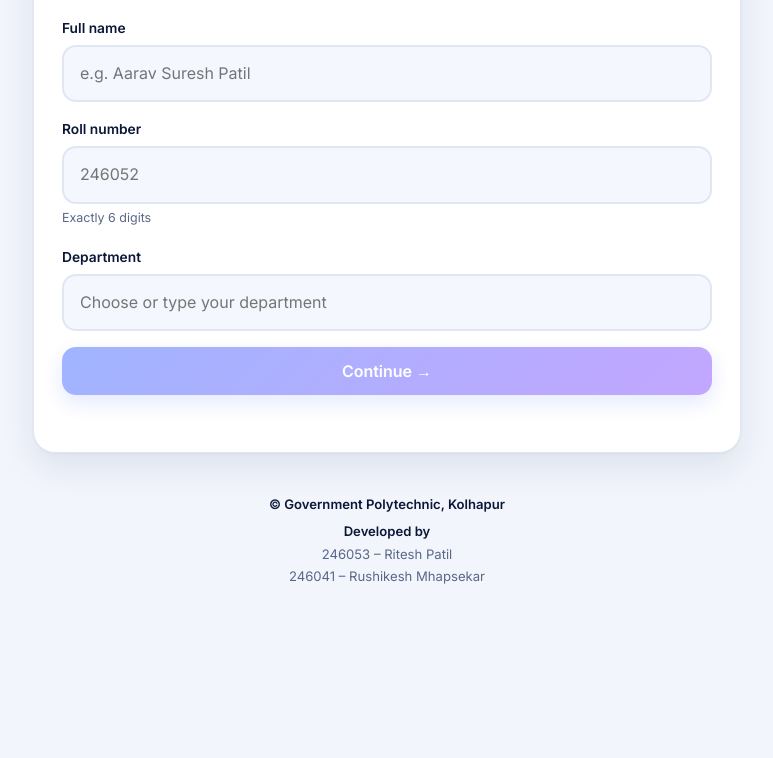
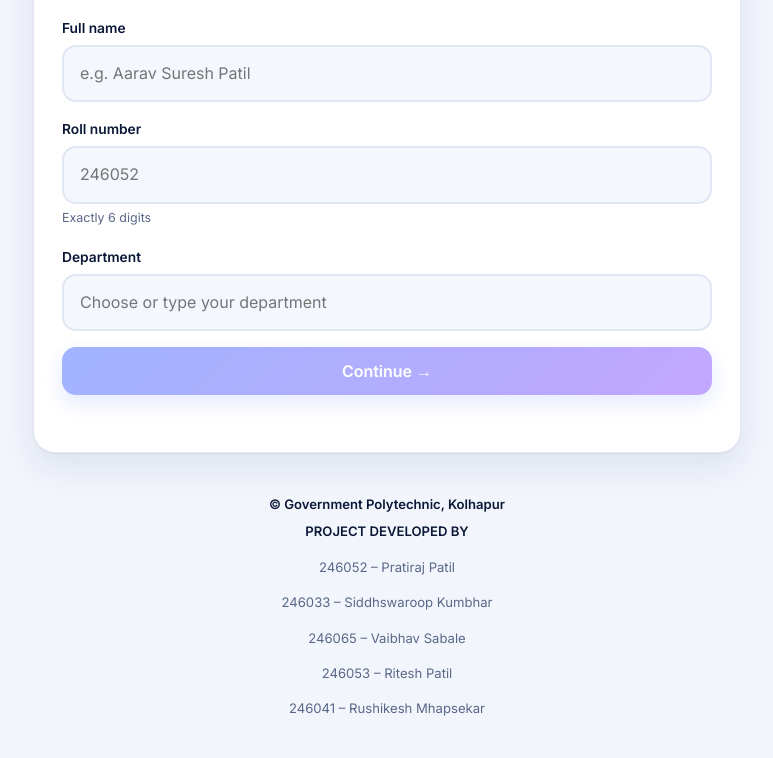
Before and after one commit to pratirajpatil0714-creator/cyber-security-awareness-quiz, a website: page public/quiz.html in a window 1280 px wide. Shown: the part 601-1359 px from the top of the page, without its empty margins (253-1026 px from the left). Before the commit the page ends 1250 px from the top, so only its background shows below. Drawn offline with Linux system fonts and the light colour scheme; no server answers.

Commit message:
Update participant type and footer information

```diff
--- a/public/quiz.html
+++ b/public/quiz.html
@@ -1,3 +1,4 @@
+
 <!DOCTYPE html>
 <html lang="en">
 <head>
@@ -50,7 +51,7 @@
       <span id="info"></span>
     </div>
 
-    <!-- Participant type cards -->
+    <!-- Participant type -->
     <div class="f participant-field">
       <label class="participant-heading">I am participating as</label>
 
@@ -228,16 +229,22 @@
     </p>
   </section>
 
-  <!-- Team Members Footer -->
+  <!-- Footer with all five team members -->
   <footer class="site-footer">
     <div class="copyright">
       © Government Polytechnic, Kolhapur
     </div>
 
     <div class="team">
-      <div class="team-title">Developed by</div>
-      <div>246053 – Ritesh Patil</div>
-      <div>246041 – Rushikesh Mhapsekar</div>
+      <div class="team-title">PROJECT DEVELOPED BY</div>
+
+      <div class="team-members">
+        <p>246052 – Pratiraj Patil</p>
+        <p>246033 – Siddhswaroop Kumbhar</p>
+        <p>246065 – Vaibhav Sabale</p>
+        <p>246053 – Ritesh Patil</p>
+        <p>246041 – Rushikesh Mhapsekar</p>
+      </div>
     </div>
   </footer>
 </main>
@@ -611,7 +618,7 @@ function finish(d) {
 
     $("fbgo").classList.remove("hide");
   }
-}
+};
 
 // Retry with the same participant details.
 $("retry").onclick = () => {
```
